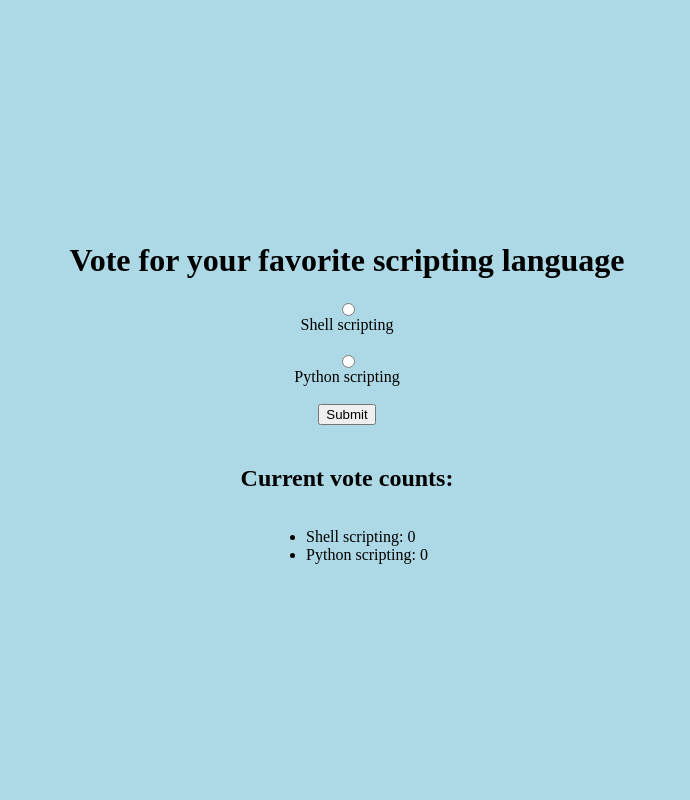
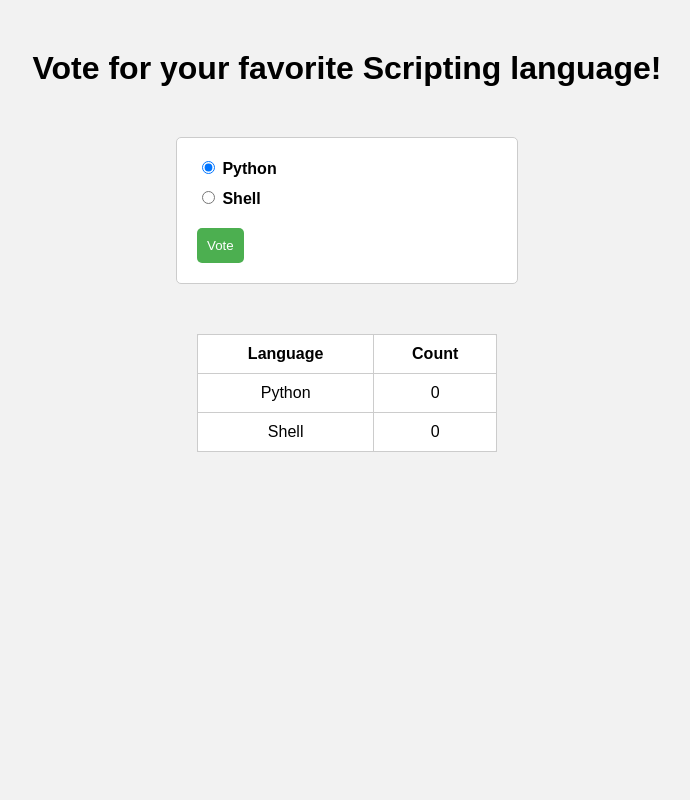
Before and after one commit to Chaitannyaa/Docker-Projects, a Flask app: page / in a window 1280 px wide. Shown: the whole page, without its empty margins (293-983 px from the left). Run offline with Flask 3, Linux system fonts and the light colour scheme; data that the repository does not hold is empty.

Commit message:
Fix MySQL connectivity issue

```diff
--- a/Project-Shell_vs_Python_Scripting_Docker-Compose/app.py
+++ b/Project-Shell_vs_Python_Scripting_Docker-Compose/app.py
@@ -1,27 +1,29 @@
 from flask import Flask, render_template, request
 import mysql.connector
+import time
 
 app = Flask(__name__)
 
-# Connect to the MySQL database
+time.sleep(30)  # wait for 10 seconds
+
+# Connect to the MySQL server
 db = mysql.connector.connect(
-  host="mysql",
+  host="mysql-container",
   user="root",
   password="password",
 )
 
-# Create the database if it doesn't exist
+# Create the 'votes' database if it doesn't exist
 cursor = db.cursor()
 cursor.execute("CREATE DATABASE IF NOT EXISTS votes")
 
-# Connect to the votes database
+# Connect to the 'votes' database
 db = mysql.connector.connect(
-  host="mysql",
+  host="mysql-container",
   user="root",
   password="password",
   database="votes"
 )
-cursor = db.cursor()
 
 # Define the index route to display the voting form
 @app.route('/', methods=['GET', 'POST'])
@@ -29,9 +31,11 @@ def index():
     if request.method == 'POST':
         # Increment the vote count for the selected language
         language = request.form['language']
+        cursor = db.cursor()
         cursor.execute(f"UPDATE vote_counts SET count = count + 1 WHERE language = '{language}'")
         db.commit()
     # Retrieve the vote counts from the database
+    cursor = db.cursor()
     cursor.execute("SELECT language, count FROM vote_counts")
     rows = cursor.fetchall()
     vote_counts = {}
@@ -42,9 +46,10 @@ def index():
 
 if __name__ == '__main__':
     # Create the vote_counts table if it doesn't exist
+    cursor = db.cursor()
     cursor.execute("CREATE TABLE IF NOT EXISTS vote_counts (language VARCHAR(255), count INT)")
     # Initialize the vote counts to zero if they don't exist
     cursor.execute("INSERT IGNORE INTO vote_counts (language, count) VALUES ('Python', 0), ('Shell', 0)")
     db.commit()
     # Start the web server
-    app.run()
+    app.run(host='0.0.0.0', port=5000)
--- a/Project-Shell_vs_Python_Scripting_Docker-Compose/templates/index.html
+++ b/Project-Shell_vs_Python_Scripting_Docker-Compose/templates/index.html
@@ -1,40 +1,72 @@
 <!DOCTYPE html>
 <html>
 <head>
-	<title>Vote for your favorite scripting language</title>
+	<title>Vote for your favorite programming language!</title>
 	<style>
 		body {
-			display: flex;
-			flex-direction: column;
-			align-items: center;
-			justify-content: center;
-			height: 100vh;
-			margin: 0;
-			padding: 0;
-			background-color: #ADD8E6;
+			background-color: #f2f2f2;
+			font-family: Arial, Helvetica, sans-serif;
+			font-size: 16px;
+		}
+		h1 {
+			text-align: center;
+			margin-top: 50px;
 		}
 		form {
-			display: flex;
-			flex-direction: column;
-			align-items: center;
-			justify-content: center;
-			margin-bottom: 20px;
+			margin: 50px auto;
+			width: 300px;
+			padding: 20px;
+			background-color: #ffffff;
+			border: 1px solid #cccccc;
+			border-radius: 5px;
+		}
+		label {
+			display: block;
+			margin-bottom: 10px;
+			font-weight: bold;
+		}
+		input[type="submit"] {
+			margin-top: 10px;
+			background-color: #4CAF50;
+			color: #ffffff;
+			border: none;
+			padding: 10px;
+			border-radius: 5px;
+			cursor: pointer;
+		}
+		table {
+			margin: 50px auto;
+			border-collapse: collapse;
+			width: 300px;
+			background-color: #ffffff;
+			border: 1px solid #cccccc;
+			border-radius: 5px;
+		}
+		th, td {
+			padding: 10px;
+			border: 1px solid #cccccc;
+			text-align: center;
 		}
 	</style>
 </head>
 <body>
-	<h1>Vote for your favorite scripting language</h1>
-	<form method="post" action="/">
-		<input type="radio" name="language" value="Shell" id="shell">
-		<label for="shell">Shell scripting</label><br>
-		<input type="radio" name="language" value="Python" id="python">
-		<label for="python">Python scripting</label><br>
-		<input type="submit" value="Submit">
+	<h1>Vote for your favorite Scripting language!</h1>
+	<form method="POST">
+		<label><input type="radio" name="language" value="Python" checked> Python</label>
+		<label><input type="radio" name="language" value="Shell"> Shell</label>
+		<input type="submit" value="Vote">
 	</form>
-	<h2>Current vote counts:</h2>
-	<ul>
-		<li>Shell scripting: {{ vote_counts['Shell'] }}</li>
-		<li>Python scripting: {{ vote_counts['Python'] }}</li>
-	</ul>
+	<table>
+		<tr>
+			<th>Language</th>
+			<th>Count</th>
+		</tr>
+		{% for language, count in vote_counts.items() %}
+		<tr>
+			<td>{{ language }}</td>
+			<td>{{ count }}</td>
+		</tr>
+		{% endfor %}
+	</table>
 </body>
 </html>
```
Also changed, not shown: Project-Shell_vs_Python_Scripting_Docker-Compose/docker-compose.yml (+9 -2 lines), 1 other file.
